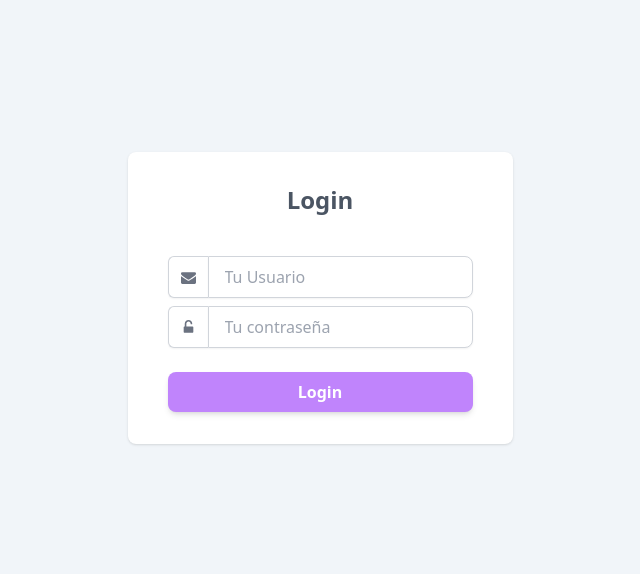
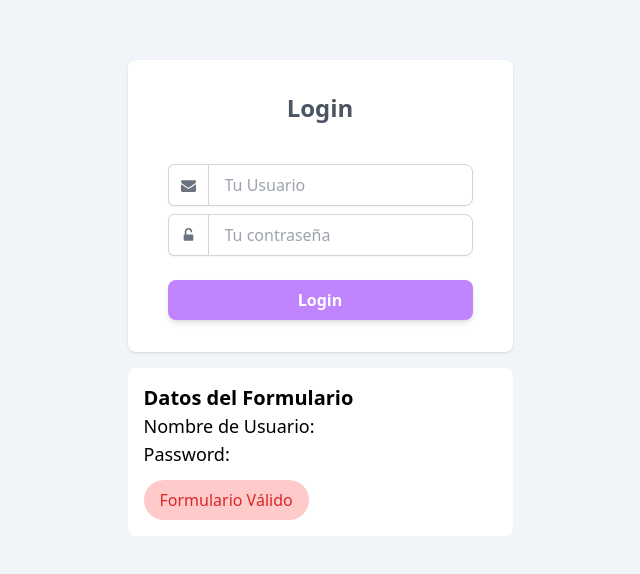
Before and after one commit to leonelhv/login-testing, an Angular app: page / in a window 1280 px wide. Shown: the part 102-676 px from the top of the page, without its empty margins (320-960 px from the left). Built offline with nearby package versions, Linux system fonts and the light colour scheme.

Commit message:
add datos formulario

```diff
--- a/src/app/app.component.html
+++ b/src/app/app.component.html
@@ -102,4 +102,29 @@
       </form>
     </div>
   </div>
+  <div class="bg-white mt-4 rounded-lg p-4">
+    <h2 class="text-xl font-bold">Datos del Formulario</h2>
+    <p class="font-light text-lg">
+      Nombre de Usuario: <span>{{ formLogin.get("usuario")?.value }}</span>
+    </p>
+    <p class="font-light text-lg">
+      Password: <span>{{ formLogin.get("password")?.value }}</span>
+    </p>
+
+    <div class="flex flex-wrap items-center gap-4 mt-3">
+      <span
+        class="px-4 py-2 text-base rounded-full text-red-600 bg-red-200"
+        *ngIf="formLogin.invalid"
+      >
+        Formulario Válido
+      </span>
+
+      <span
+        *ngIf="formLogin.valid"
+        class="px-4 py-2 text-base rounded-full text-green-600 bg-green-200"
+      >
+        Formulario Inválido
+      </span>
+    </div>
+  </div>
 </div>
--- a/src/app/app.component.ts
+++ b/src/app/app.component.ts
@@ -8,6 +8,8 @@ import { FormBuilder, Validators } from '@angular/forms';
 })
 export class AppComponent {
   title = 'login-testing';
+
+  loginValid = false;
 
   constructor(private fb: FormBuilder) {}
 
```
